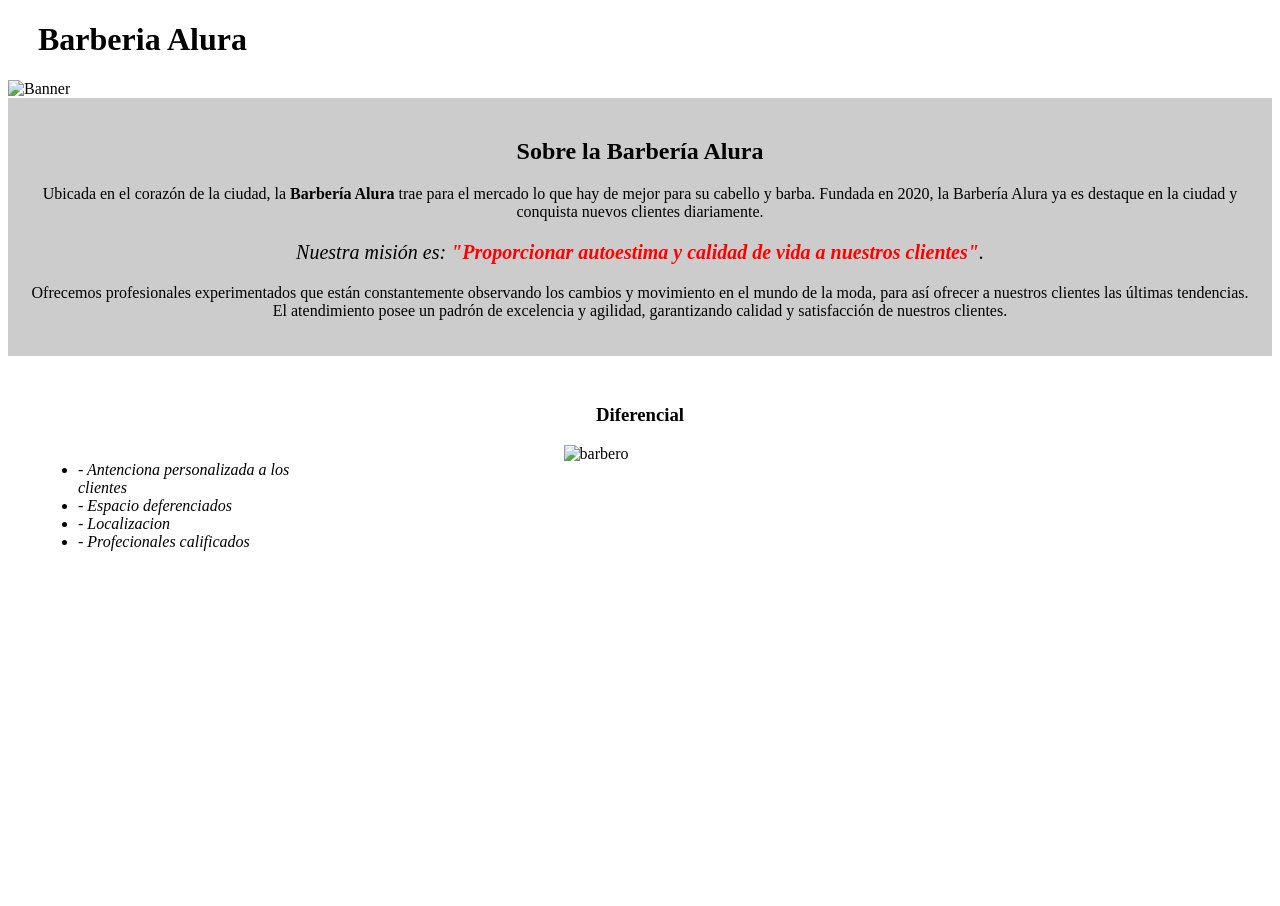
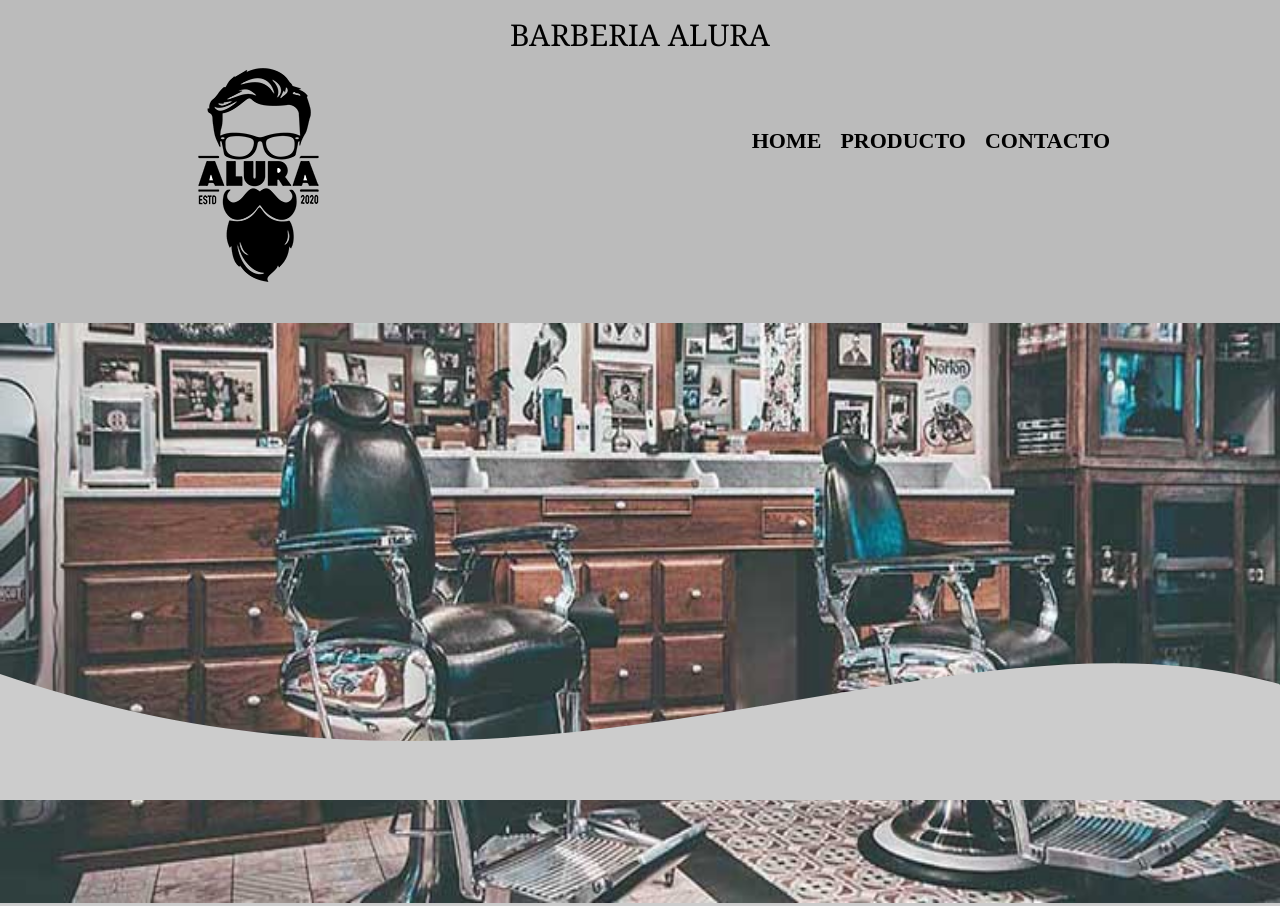
Before and after one commit to AluraLatamFrancisco/BarberiaAlura, a plain HTML site: page index.html in a window 1280 px wide. Shown: the top 906 px of the page. Before the commit the page ends 800 px from the top, so only its background shows below. Drawn offline with Linux system fonts and the light colour scheme.

Commit message:
Forma Wave

```diff
--- a/css/Contacto.css
+++ b/css/Contacto.css
@@ -0,0 +1,80 @@
+.header{
+    background: #BBBBBB;
+    /*le decimos que tendra un margen superior he inferior de 20px y 0 en izquierda derecha*/
+    padding: 20px 0;
+}
+.nav-bar{
+    /*position no ayuda a colocar una posicion absoluta y mover los emelentos*/
+    position: absolute;
+    /*Damos un tipo margen de 110 px*/
+    top: 110px;
+    /*lo dejamos en 0*/
+    right: 0;
+
+}
+.titulo-centralizado{
+    font-family:Georgia, 'Times New Roman', Times, serif;
+    font-size: 30px;
+    text-transform: uppercase;
+    text-align: center;
+}
+.nav-bloqu{
+    /*se asigna el valor que necesitamos que tenga*/
+    width: 940px;
+    /*Podemos mover todos elementos a una posicion */
+    position: relative;
+    /*le decimos que necesitamos un margen  automatico */
+    margin: 0 auto;
+}
+.nav-bar .lis{
+    display: inline;
+    margin: 0 0 0 15px;
+}
+
+.nav-bar a{
+    text-transform: uppercase;
+    color: #000000;
+    font-weight: bold;
+    font-size:  22px;
+    text-decoration: none;
+}
+    /*Estilos para el formulario*/
+
+
+
+
+    /*Efectos en Css*/
+/*con la funcion hover se puede carptura eventos*/
+.nav-bar a:hover{
+    color: blueviolet;
+    text-decoration: underline;
+    }
+    .Pro-bloque .Bloque:hover{
+        border-color: aqua;
+
+    }
+    .Pro-bloque .Bloque:active{
+        border-color: green;
+
+    }
+    .Pro-bloque .Bloque:hover .Til_Bloq{
+        font-size:  33px;
+
+    }
+    .Logo{
+
+    }
+
+    /*aqui el pie de pagina */
+
+    footer{
+        text-align: center;
+        background: url(/BarberiaAlura/img/bg.jpg);
+        padding: 40px;
+
+    }
+ .foot{
+        color: #ffff;
+        font-size: 20px;
+        margin: 20px;
+    }
--- a/css/Producos.css
+++ b/css/Producos.css
@@ -12,6 +12,12 @@
     /*lo dejamos en 0*/
     right: 0;
 
+}
+.titulo-centralizado{
+    font-family:Georgia, 'Times New Roman', Times, serif;
+    font-size: 30px;
+    text-transform: uppercase;
+    text-align: center;
 }
 .nav-bloqu{
     /*se asigna el valor que necesitamos que tenga*/
@@ -96,7 +102,7 @@ border-radius: 30px;
 
     footer{
         text-align: center;
-        background: url(/img/bg.jpg);
+        background: url(/BarberiaAlura/img/bg.jpg);
         padding: 40px;
 
     }
--- a/css/Style.css
+++ b/css/Style.css
@@ -1,15 +1,66 @@
-body{
+.header{
+    background: #BBBBBB;
+    /*le decimos que tendra un margen superior he inferior de 20px y 0 en izquierda derecha*/
+    padding: 20px 0;
+}
+.nav-bar{
+    /*position no ayuda a colocar una posicion absoluta y mover los emelentos*/
+    position: absolute;
+    /*Damos un tipo margen de 110 px*/
+    top: 110px;
+    /*lo dejamos en 0*/
+    right: 0;
 
 }
+.nav-bloqu{
+    /*se asigna el valor que necesitamos que tenga*/
+    width: 940px;
+    /*Podemos mover todos elementos a una posicion */
+    position: relative;
+    /*le decimos que necesitamos un margen  automatico */
+    margin: 0 auto;
+}
+.nav-bar .lis{
+    display: inline;
+    margin: 0 0 0 15px;
+}
+
+.nav-bar a{
+    text-transform: uppercase;
+    color: #000000;
+    font-weight: bold;
+    font-size:  22px;
+    text-decoration: none;
+}
+
+/*Colocamos el estilo wave como fondo*/
 .banner{
+  /* border: #0cef32dc solid;*/
    width: 100%;
+   height: 580px;
+background:url(/BarberiaAlura/img/banner/banner.jpg) ;
+background-size: 100% 100%;
+background-attachment: fixed;
+position: reative;
+
+}
+/*Estilo para el wave*/
+.wave{
+    position: absolute;
+    bottom: 0;
+    width: 100%;
+   /* border: #000000 solid;*/
+
+
 }
 p{
     text-align: center;
 }
 .titulo-centralizado{
-
-    padding-left: 30px;
+    font-family:Georgia, 'Times New Roman', Times, serif;
+    font-size: 30px;
+    text-transform: uppercase;
+    text-align: center;
 }
 em strong{
    color: red;
@@ -26,6 +77,7 @@ em strong{
 
 .titulodifer{
     text-align: center;
+    font-size: 20px;
 }
 .lista{
    display: inline-block;
@@ -47,3 +99,36 @@ em strong{
     width: 50%;
 
 }
+
+/*Efectos en Css*/
+/*con la funcion hover se puede carptura eventos*/
+.nav-bar a:hover{
+    color: blueviolet;
+    text-decoration: underline;
+    }
+    .Pro-bloque .Bloque:hover{
+        border-color: aqua;
+
+    }
+    .Pro-bloque .Bloque:active{
+        border-color: green;
+
+    }
+    .Pro-bloque .Bloque:hover .Til_Bloq{
+        font-size:  33px;
+
+    }
+
+    /*aqui el pie de pagina */
+
+footer{
+        text-align: center;
+        background: url(/BarberiaAlura/img/bg.jpg);
+        padding: 40px;
+
+    }
+ .foot{
+        color: #ffff;
+        font-size: 20px;
+        margin: 20px;
+    }
--- a/index.html
+++ b/index.html
@@ -4,17 +4,44 @@
     <meta charset="UTF-8">
     <meta http-equiv="X-UA-Compatible" content="IE=edge">
     <meta name="viewport" content="width=device-width, initial-scale=1.0">
+    <link rel="stylesheet" href="css/reset.css">
     <link rel="stylesheet" href="css/Style.css">
     <title>Barberia Alura</title>
 </head>
 <body>
- <header>
-<h1 class="titulo-centralizado" >Barberia Alura</h1>
+ <header class="header">
 
+<div class="nav-bloqu">
+    <h1 class="titulo-centralizado" >Barberia Alura</h1>
+    <h1><a href="index.html"><img class="Logo" src="img/logo.png" alt="Logo" /></a></h1>
+
+    <nav class="nav-bar">
+      <ul>
+        <li class="lis"><a href="index.html">Home</a></li>
+        <li class="lis"><a href="Productos.html">Producto</a></li>
+        <li class="lis"><a href="Contacto.html">Contacto</a></li>
+      </ul>
+    </nav>
+  </div>
  </header>
  <main>
-    <img class="banner" src="banner/banner.jpg" alt="Banner">
-    <div class="principal">
+  <section class="banner">
+
+
+
+  <div class="wave" style="height: 150px; overflow: hidden;" >
+  <svg viewBox="0 0 500 150" preserveAspectRatio="none" style="height: 100%; width: 100%;">
+    <path d="M-4.22,20.23 C210.78,213.66 366.53,-61.66 499.72,34.05 L529.06,159.38 L0.00,150.00 Z" style="stroke: none; fill: #cccccc;">
+
+    </path>
+  </svg>
+
+</div>
+</section>
+
+</section>
+    <section  class="principal">
+    <div>
 
         <h2 class="titulodifer">Sobre la Barbería Alura</h2>
 
@@ -25,7 +52,9 @@
         <p>Ofrecemos profesionales experimentados que están constantemente observando los cambios y movimiento en el mundo de la moda, para así ofrecer a nuestros clientes las últimas tendencias. El atendimiento posee un padrón de excelencia y agilidad, garantizando calidad y satisfacción de nuestros clientes.</p>
 
     </div>
-    <div class="diferencial">
+
+  <section>
+      <div class="diferencial">
         <h3 class="titulodifer">Diferencial</h3>
         <ul class="lista">
 <li class="items">- Antenciona personalizada a los clientes</li>
@@ -34,12 +63,18 @@
 <li class="items">- Profecionales calificados</li>
 
 </ul>
-<img  class="imgdiferencial" src="diferenciales/diferenciales.jpg" alt="barbero">
+<img  class="imgdiferencial" src="img/diferenciales/diferenciales.jpg" alt="barbero">
 </div>
+</section>
+
 <section>
 
 
 </section>
 </main>
+<footer>
+    <img src="img/logo-blanco.png" alt="Logoblanco">
+    <p class="foot">&copy; Copyright Baberia Alura-2023</p>
+  </footer>
 </body>
 </html>
```
Also changed, not shown: Contacto.html (+31 -12 lines), Productos.html (+4 -1 lines).
